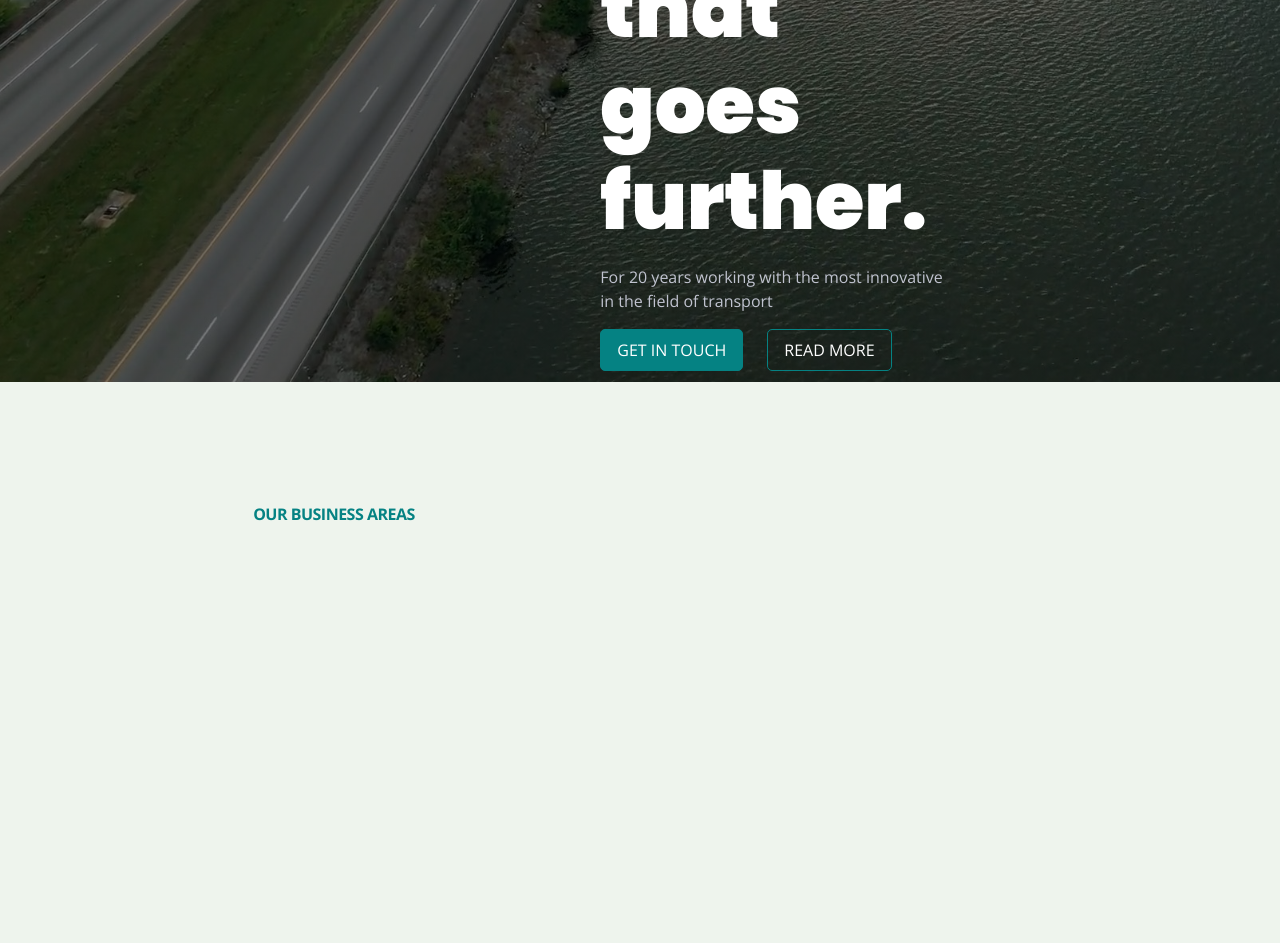
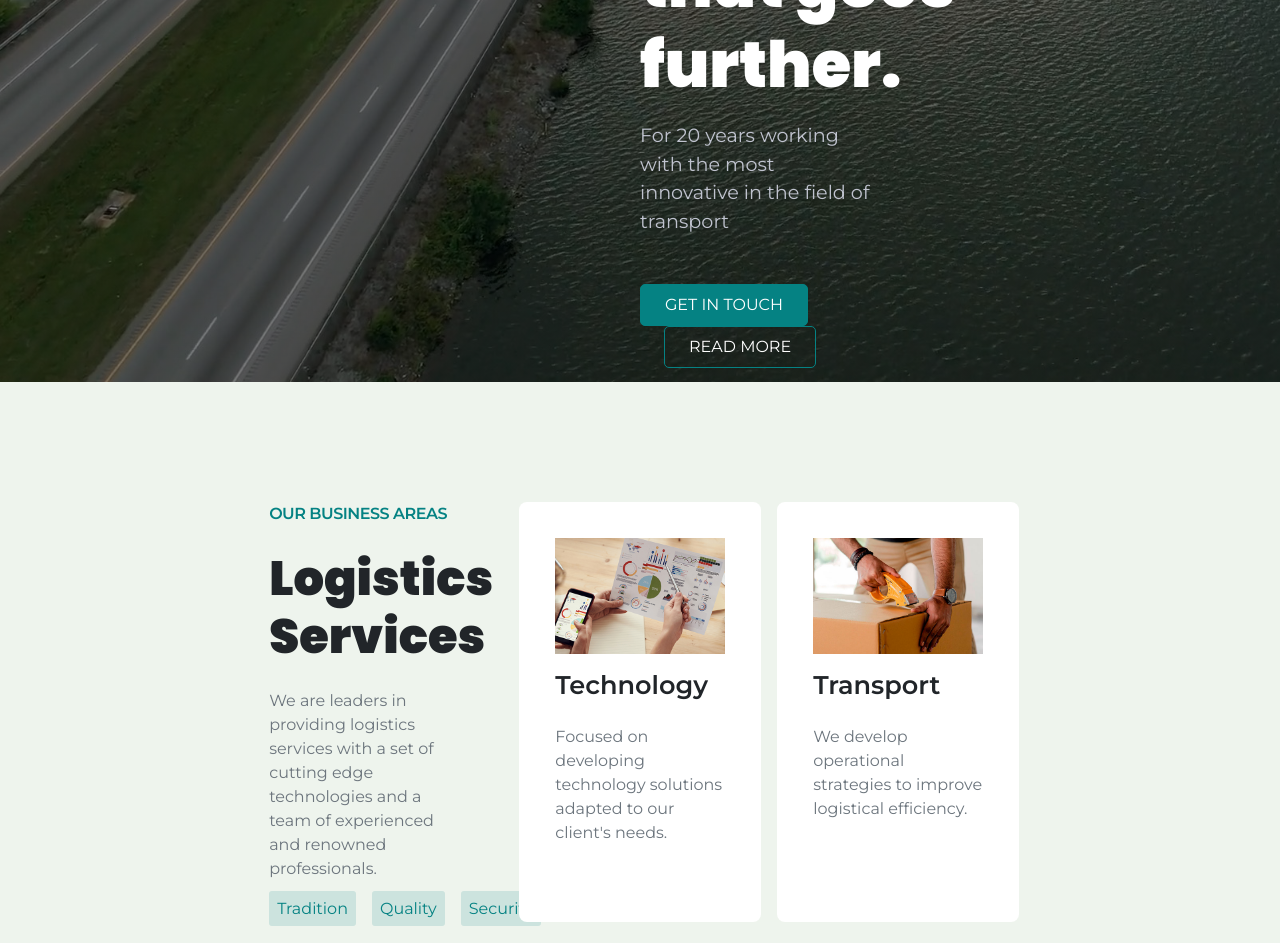
Before and after one commit to AnTosi/proj-html-vuejs, a Vue app: page / in a window 1280 px wide. Shown: the part 480-1423 px from the top of the page. Built offline with nearby package versions, Linux system fonts and the light colour scheme.

Commit message:
do section 2

```diff
--- a/src/App.vue
+++ b/src/App.vue
@@ -61,9 +61,9 @@ export default {
 @import './assets/common.scss';
 @import url('https://fonts.googleapis.com/css2?family=Open+Sans:wght@300;400;500;700&display=swap');
 @import url('https://fonts.googleapis.com/css2?family=Alegreya+Sans:wght@500&family=Poppins:wght@900&display=swap');
-
+@import url('https://fonts.googleapis.com/css2?family=Montserrat:wght@300;400;500;600&display=swap');
 * {
-  font-family: 'Open Sans', sans-serif;
+  font-family: 'Montserrat', sans-serif;
   margin: 0;
   padding: 0;
   box-sizing: border-box;
--- a/src/assets/common.scss
+++ b/src/assets/common.scss
@@ -19,3 +19,43 @@ a {
     font-weight: 700;
     letter-spacing: -0.5px;
 }
+
+.superbold {
+    font-family: 'Poppins', sans-serif;
+    font-weight: 900;
+}
+
+.muted_grey {
+    color: $muted-grey;
+}
+
+.bg_green {
+    background-color: $bg-light-green;
+}
+
+button {
+    padding-left: 1.5rem;
+    padding-right: 1.5rem;
+    padding-top: 0.5rem;
+    padding-bottom: 0.5rem;
+    border-radius: 5px;
+    color: white;
+    border: 1px solid $main-dark-green;
+
+    &.green {
+        background-color: $main-dark-green;
+
+    }
+
+    &.transparent {
+        background-color: transparent;
+    }
+}
+
+.height_420 {
+    height: 420px;
+}
+
+.fw-600 {
+    font-weight: 600;
+}
--- a/src/assets/variables.scss
+++ b/src/assets/variables.scss
@@ -1,2 +1,3 @@
 $muted-grey: #C0C3CF;
 $main-dark-green: #058283;
+$bg-light-green: #CCE3DE;
--- a/src/components/SiteMain.vue
+++ b/src/components/SiteMain.vue
@@ -6,12 +6,12 @@
         <section class="one jumbosection">
             <div class="lg_container position-relative">
                 <div class="jumbotext text-white">
-                    <span class="title">
+                    <span class="title superbold">
                         <span class="underline">
                         </span>
                         Logistics that goes further.
                     </span>
-                    <p class="mt-3">
+                    <p class="mt-3 pr-5">
                         For 20 years working with the most innovative in the field of transport
                     </p>
 
@@ -24,10 +24,45 @@
         <!-- //here ends the section one, the one with the jumbotron -->
 
         <section class="two">
-            <div class="lg_container">
-                <div class="col-4">
-                    <div>
+            <div class="lg_container d-flex">
+                <div class="col-4 height_420">
+                    <div class="px-3">
                         <span class="text-green condensed">OUR BUSINESS AREAS</span>
+                        <h3 class="superbold my-4">
+                            Logistics Services
+                        </h3>
+
+                        <p class="text-muted mb-3 pr-4">
+                            We are leaders in providing logistics services with a set of cutting edge technologies and a team of experienced and renowned professionals.
+                        </p>
+
+                        <div>
+                            <span class="bg_green p-2">Tradition</span>
+                            <span class="bg_green p-2 mx-3">Quality</span>
+                            <span class="bg_green p-2">Security</span>
+                        </div>
+
+                        <button class="green mt-4">
+                            READ MORE
+                        </button>
+                    </div>
+                </div>
+
+                <div class="height_420 col-4 px-2">
+                    <div class="cards">
+                        <img src="../assets/gallery-3.jpg" alt="hands holding a paper with coloured charts and a phone with the same charts">
+                        <h4 class="py-3 fw-600">Technology</h4>
+                        <p class="text-muted mb-0">Focused on developing technology solutions adapted to our client's needs.</p>
+                    </div>
+                </div>
+
+                <div class="height_420 col-4 px-2">
+                    <div class="cards">
+                        <img src="../assets/gallery-5.jpg" alt="dude closing a box with scotch tape">
+                        <h4 class="py-3 fw-600">Transport</h4>
+                        <p class="text-muted mb-0">
+                            We develop operational strategies to improve logistical efficiency.
+                        </p>
                     </div>
                 </div>
             </div>
@@ -83,17 +118,15 @@ export default {
             position: absolute;
             top: 40%;
             right: 10%;
-            width: 45%;
+            width: 40%;
             text-align: left;
             z-index: 5;
             color: white;
 
             .title {
                 position: relative;
-                font-family: 'Poppins', sans-serif;
-                font-weight: 900;
-                font-size: 5rem;
-                line-height: 6rem;
+                font-size: 4rem;
+                line-height: 5rem;
             }
 
             .underline {
@@ -101,33 +134,19 @@ export default {
                 position: absolute;
                 background-color: #08a0a0b6;
                 width: 100%;
-                height: 2.5rem;
-                top: 3.5rem;
+                height: 2rem;
+                top: 2.7rem;
                 z-index: -1;
             }
 
             p {
                 color: $muted-grey;
+                font-size: 1.2rem;
+                padding-right: 5rem;
+                padding-bottom: 2rem;
             }
 
-            button {
-                padding-left: 1rem;
-                padding-right: 1rem;
-                padding-top: 0.5rem;
-                padding-bottom: 0.5rem;
-                border-radius: 5px;
-                color: white;
-                border: 1px solid $main-dark-green;
 
-                &.green {
-                    background-color: $main-dark-green;
-
-                }
-
-                &.transparent {
-                    background-color: transparent;
-                }
-            }
         }
     }
 
@@ -135,6 +154,35 @@ export default {
         height: 730px;
         background-color: #EEF4ED;
         padding: 120px 1rem;
+
+        h3 {
+            font-size: 3rem;
+        }
+
+        p.pr-4 {
+            padding-right: 2rem;
+        }
+
+        span.bg_green {
+            color: $main-dark-green;
+            border-radius: 3px;
+        }
+
+        .cards {
+            background-color: white;
+            padding: 15% 15%;
+            border-radius: 0.5rem;
+            height: 420px;
+
+            img {
+                // height: 165px;
+                width: 100%;
+            }
+
+            h4 {
+                font-size: 1.6rem;
+            }
+        }
     }
 
 </style>
```
